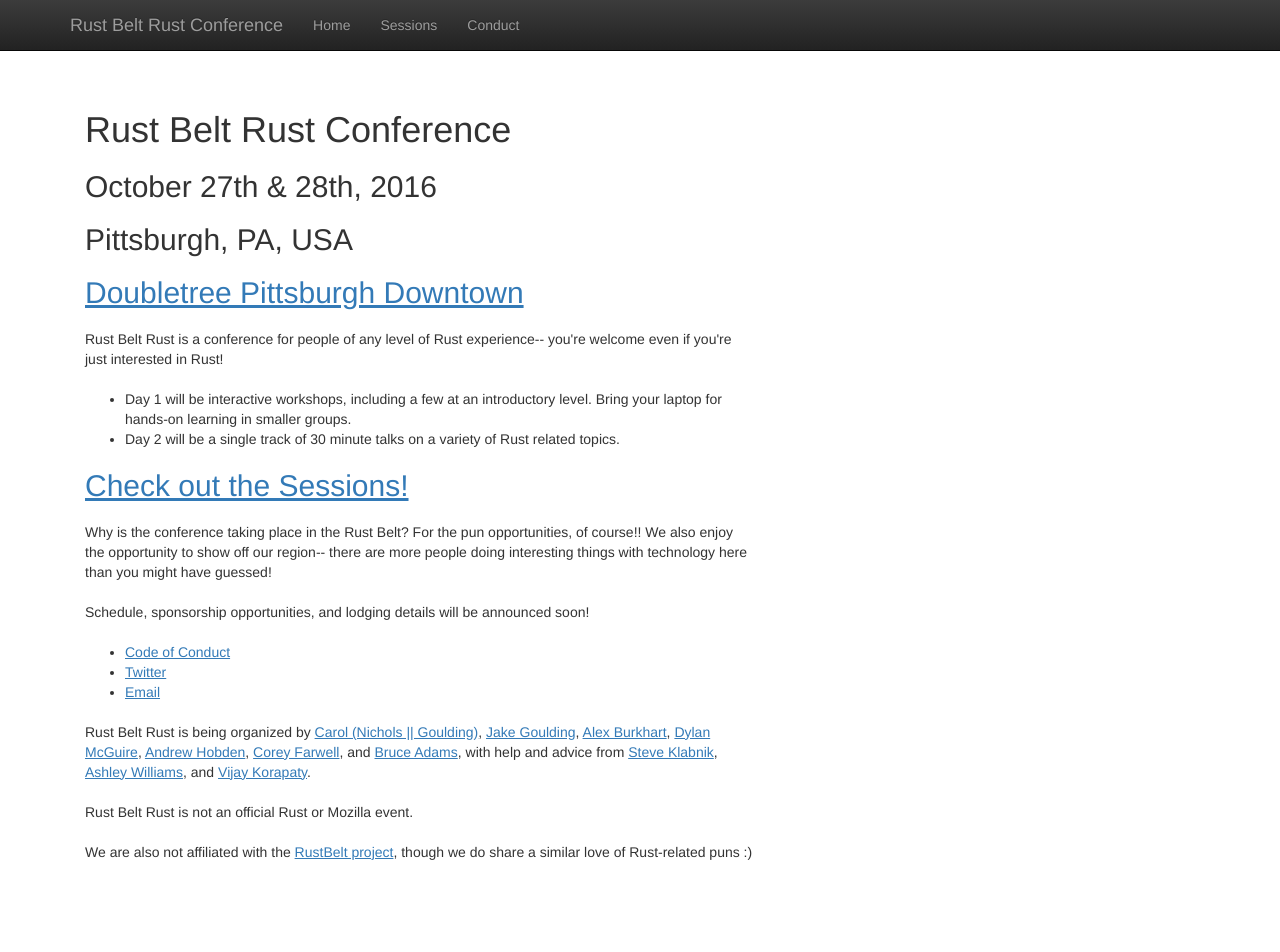
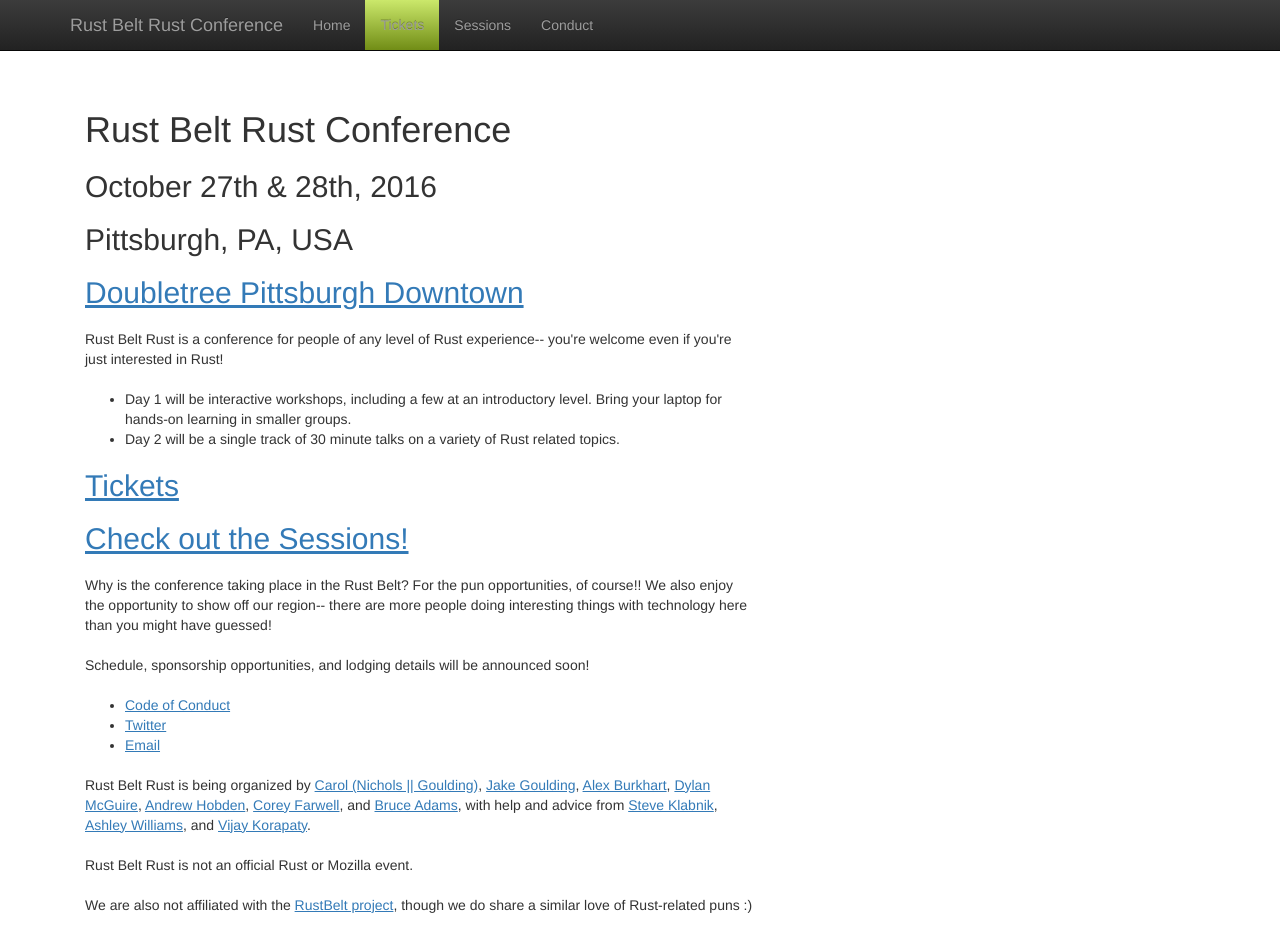
Before and after one commit to rustbeltrust/2016, a Jekyll site: the page built from index.html, in a window 1280 px wide and 975 px high. Shown: the top 952 px of the window. Built offline with Jekyll 4.4.1, drawn with Linux system fonts in a browser that asks for light colours; nearby versions of some CDN libraries; Markdown is read by kramdown in place of the engine named in the settings; the list of posts is cut into pages by our own code.

Commit message:
Add link to tickets

```diff
--- a/_layouts/default.html
+++ b/_layouts/default.html
@@ -25,6 +25,7 @@
         <div id="navbar" class="collapse navbar-collapse">
           <ul class="nav navbar-nav">
             <li><a href="{{site.baseurl}}/">Home</a></li>
+            <li class="featured"><a href="https://rust-belt-rust.eventbrite.com">Tickets</a></li>
             <li><a href="{{site.baseurl}}/sessions/">Sessions</a></li>
             <li><a href="{{site.baseurl}}/conduct/">Conduct</a></li>
           </ul>
--- a/index.html
+++ b/index.html
@@ -14,6 +14,7 @@
         <li>Day 1 will be interactive workshops, including a few at an introductory level. Bring your laptop for hands-on learning in smaller groups.</li>
         <li>Day 2 will be a single track of 30 minute talks on a variety of Rust related topics.</li>
     </ul>
+    <h2><a href="https://rust-belt-rust.eventbrite.com">Tickets</a></h2>
     <h2><a href="/sessions">Check out the Sessions!</a></h2>
 </div>
 <div>
--- a/styles.css
+++ b/styles.css
@@ -49,3 +49,7 @@
     margin-top: 100px;
     border-bottom: 1px solid gray;
 }
+
+.navbar-inverse .navbar-nav > .featured > a {
+  background-image: linear-gradient(to bottom, #cbe86b 0px, #718D16 100%);
+}
```
